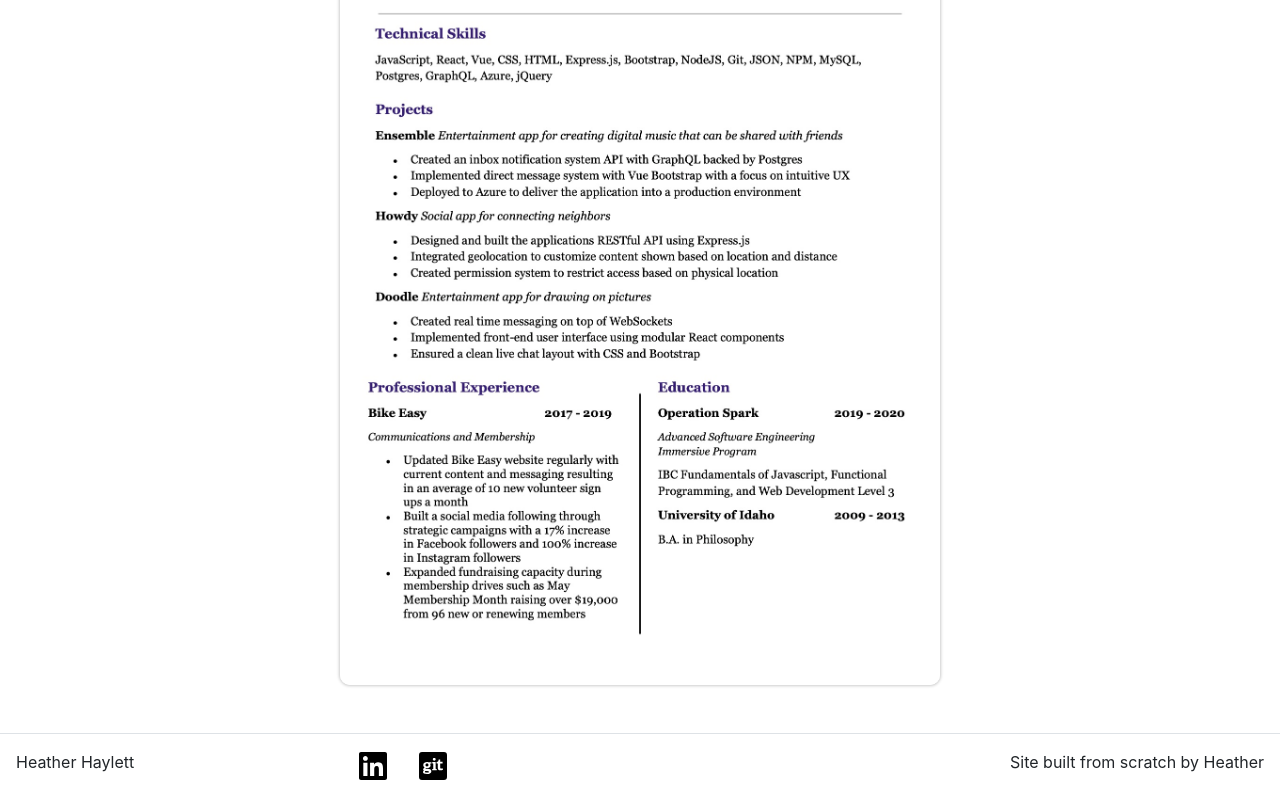
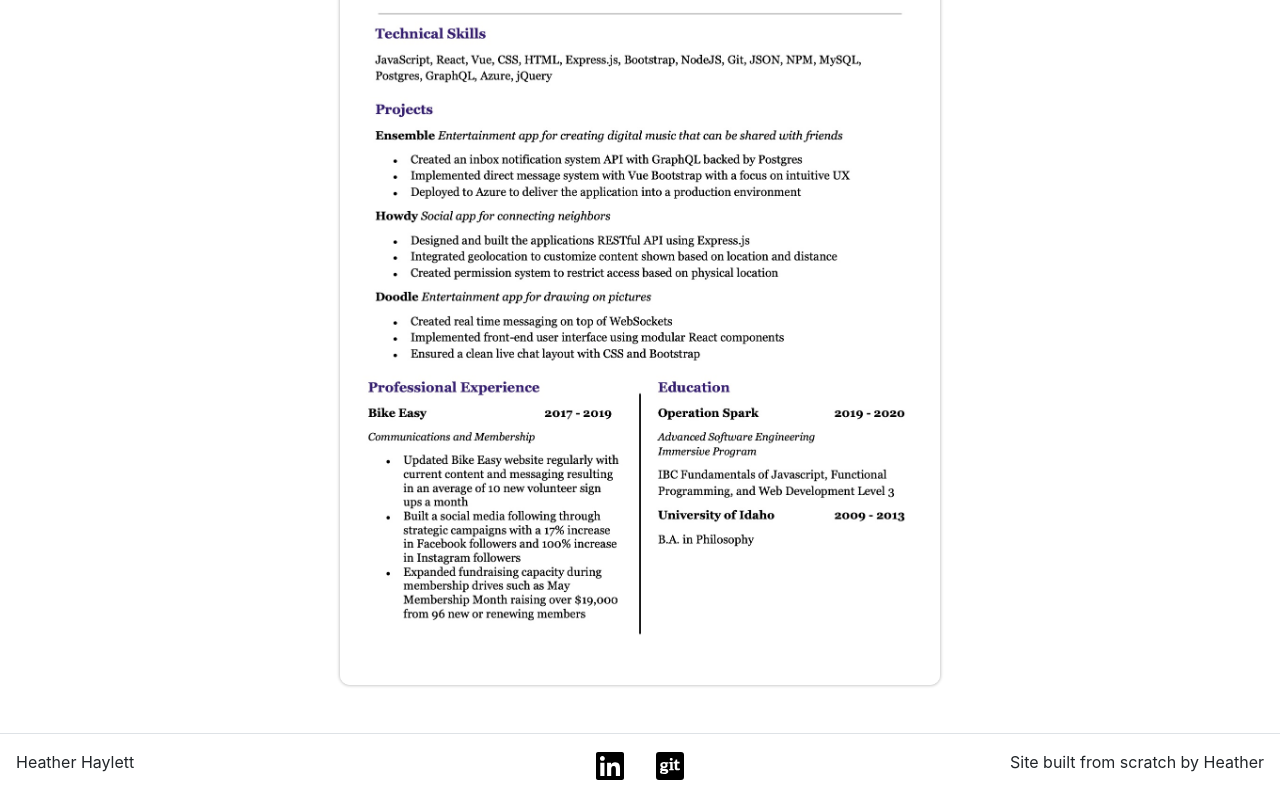
Before and after one commit to HeatherHaylett/portfolio, a React (Create React App) app: page /resume in a window 1280 px wide. Shown: the part 240-1040 px from the top of the page. Built offline with nearby package versions, Linux system fonts and the light colour scheme.

Commit message:
center icons in footer

```diff
--- a/src/components/Footer.js
+++ b/src/components/Footer.js
@@ -10,13 +10,13 @@ function footer() {
     <footer className='mt-5'>
       <Container fluid={true}>
         <Row className="border-top justify-content-between p-3">
-          <Col className='p-0' md={3} sm={12}>
+          <Col className='p-0' >
             Heather Haylett
           </Col>
-          <Col>
+          <Col className="text-center">
             <SocialFollow />
           </Col>
-          <Col className="text-right p-0" md={3}>
+          <Col className="text-right p-0" >
             Site built from scratch by Heather
           </Col>
         </Row>
```
